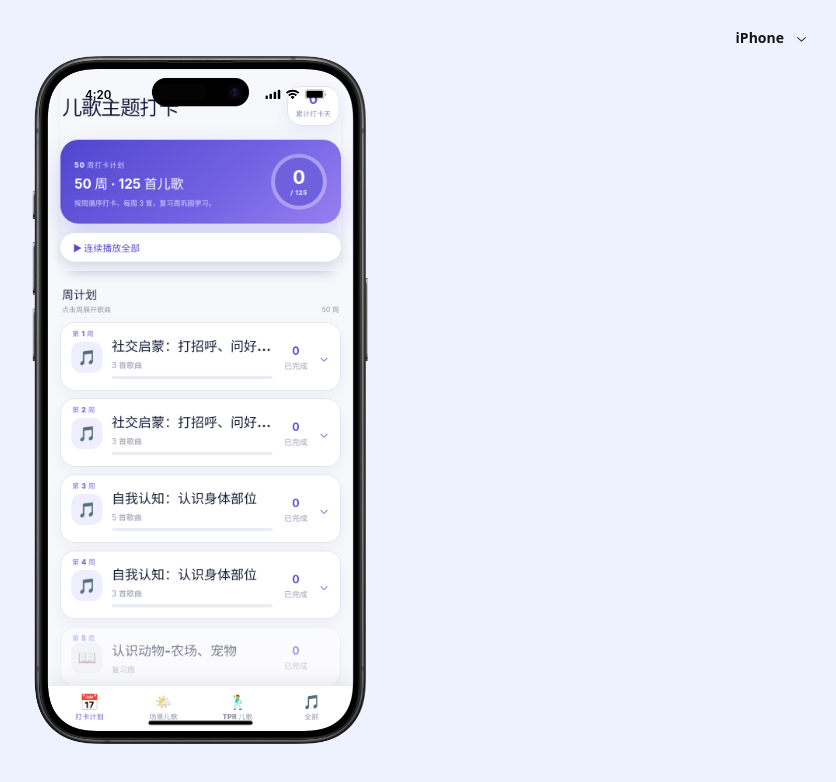
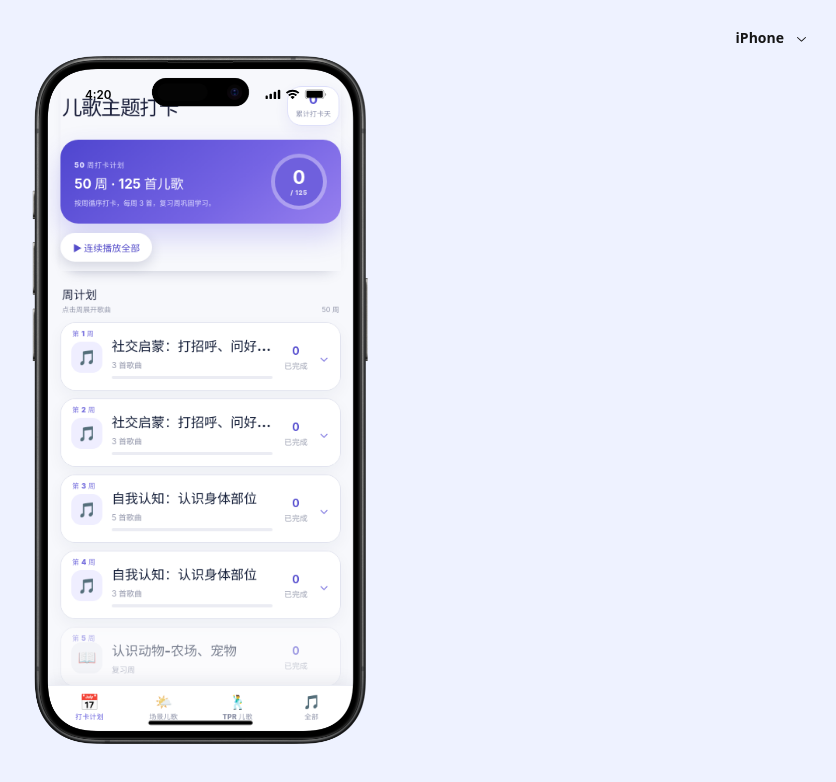
Before and after one commit to jingjie0209/sss-rhyme-checkin, a React (Vite) app: page / in a window 1280 px wide. Shown: the top 782 px of the page, without its empty margins (440-1276 px from the left). Built offline with nearby package versions, Linux system fonts and the light colour scheme.

Commit message:
style: play-all button auto-width like scene tab

```diff
--- a/src/prototype.css
+++ b/src/prototype.css
@@ -339,7 +339,7 @@ button { -webkit-tap-highlight-color: transparent; }
 .local-audio::-webkit-media-controls { overflow: hidden; }
 
 /* Play-all button + now playing line */
-.play-all-wrap { margin-top: 12px; display: grid; gap: 6px; }
+.play-all-wrap { margin-top: 12px; display: flex; flex-direction: column; gap: 6px; align-items: flex-start; }
 .play-all-button { display: inline-flex; align-items: center; gap: 6px; padding: 10px 16px; border: 0; border-radius: 999px; background: #fff; color: #554dca; font-size: 12px; font-weight: 900; box-shadow: 0 6px 16px rgba(31,38,81,.16); transition: background .18s, color .18s, transform .12s; }
 .play-all-button.on { background: #23264a; color: #fff; box-shadow: 0 6px 16px rgba(35,38,74,.3); }
 .play-all-button:active { transform: scale(.97); }
```
